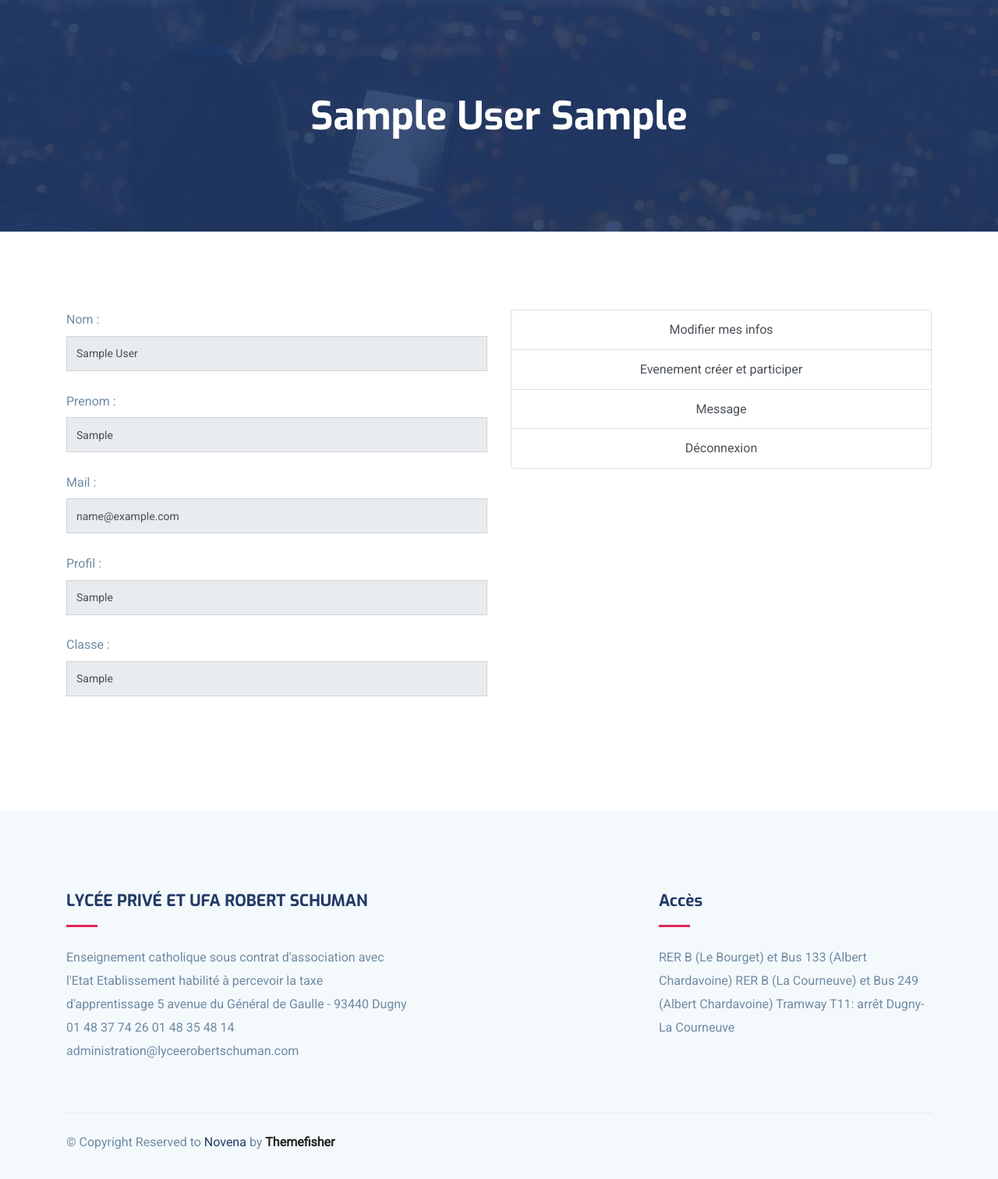
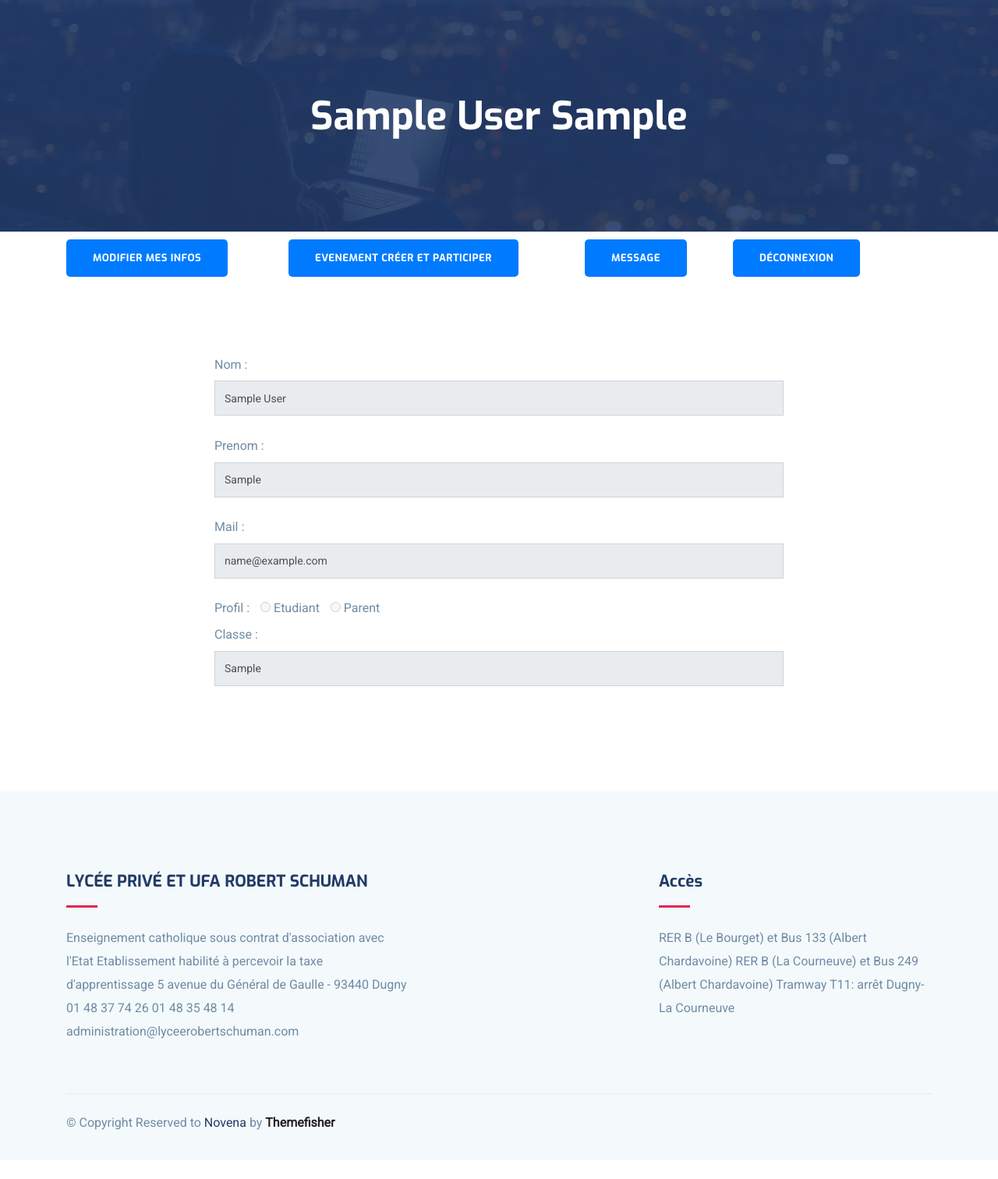
Before and after one commit to ThaMad/ProjetLPRS, a PHP site: page /view/profil/profil.php in a window 1280 px wide. Shown: the part 174-1686 px from the top of the page at 78% size. After the commit the page ends 1623 px from the top, so only its background shows below. Run offline with PHP 8.4, Linux system fonts and the light colour scheme; the visitor is signed in with stand-in values (Sample User, id 1); tables that the repository leaves empty or names only in its code hold one stand-in row (values such as "Sample post"); some libraries are stand-ins or nearby versions.

Commit message:
ajout modification + une page d'attente/chargement

```diff
--- a/manager/manager.php
+++ b/manager/manager.php
@@ -289,6 +289,20 @@ table[class=body] .article {
         header("Location: ../index.php");
     }
 
+    public function modificationProfil($user) {
+        session_start();
+        $bdd = self::connexion_bdd();
+        $req = $bdd->prepare('UPDATE user SET nom=:nom,prenom=:prenom,mail = :mail,profil= :profil, classe=:classe WHERE mail=:mail');
+        $req->execute(array(
+            'nom' => $user->getNom(),
+            'prenom' => $user->getPrenom(),
+            'mail' => $user->getMail(),
+            'profil'=>$user->getProfil(),
+            'classe'=>$user->getClasse(),
+        ));
+            header("Location: ../index.php");
+    }
+
     function mail($subject,$body,$toMail){
 
         require_once "../PHPMailer/PHPMailer.php";
--- a/view/footer/footerinview.php
+++ b/view/footer/footerinview.php
@@ -70,5 +70,5 @@ Essential Scripts
 <script src="../../js/contact.js"></script>
 <script src="../../js/profil.js"></script>
 <script src="../../js/connexion.js"></script>
-<script src="../js/app.js"></script>
+<script src="../../js/app.js"></script>
 <script type="text/javascript" charset="utf8" src="//cdn.datatables.net/1.11.3/js/jquery.dataTables.min.js"></script>
--- a/view/header/header.php
+++ b/view/header/header.php
@@ -14,7 +14,7 @@ $bdd = $manager->connexion_bdd();
     <title>Lycée Robert Schuman</title>
 
     <!-- Favicon -->
-    <link rel="shortcut icon" type="image/x-icon" src="/ProjetLPRS/images/favicon.ico"/>
+    <link rel="shortcut icon" type="image/x-icon" src="../ProjetLPRS/images/favicon.ico"/>
 
     <!-- bootstrap.min css -->
     <link rel="stylesheet" href="plugins/bootstrap/css/bootstrap.min.css">
--- a/view/header/headerinview.php
+++ b/view/header/headerinview.php
@@ -14,7 +14,7 @@ $bdd = $manager->connexion_bdd();
     <title>Lycée Robert Schuman</title>
 
     <!-- Favicon -->
-    <link rel="shortcut icon" type="image/x-icon" src="/ProjetLPRS/images/favicon.ico" />
+    <link rel="shortcut icon" type="image/x-icon" src="../../images/favicon.ico" />
 
     <!-- bootstrap.min css -->
     <link rel="stylesheet" href="../../plugins/bootstrap/css/bootstrap.min.css">
@@ -23,7 +23,7 @@ $bdd = $manager->connexion_bdd();
     <!-- Slick Slider  CSS -->
     <link rel="stylesheet" href="../../plugins/slick-carousel/slick/slick.css">
     <link rel="stylesheet" href="../../plugins/slick-carousel/slick/slick-theme.css">
-    <link href="../../plugins/css/toastr.min.css" rel="stylesheet" />
+    <link rel="stylesheet" href="../../plugins/toastr/css/toastr.min.css"/>
 
 
     <!-- Main Stylesheet -->
--- /dev/null
+++ b/view/page-attente.php
@@ -0,0 +1,26 @@
+<div class="modal inmodal" style='z-index: 100000!important;' id="pleaseWaitDialog" tabindex="-1" role="dialog"
+     aria-hidden="true" data-backdrop="static" data-keyboard="false">
+    <div class="modal-dialog modal-sm">
+        <div class="modal-content">
+            <div class="modal-header">
+                <h1>Merci d'attendre...</h1>
+            </div>
+            <div class="modal-body">
+                <div class="progress progress-striped active">
+                    <div style="width: 100%" aria-valuemax="100" aria-valuemin="0" aria-valuenow="100"
+                         role="progressbar" class="progress-bar progress-bar-info">
+                        <span class="sr-only"></span>
+                    </div>
+                </div>
+            </div>
+        </div>
+    </div>
+</div>
+<div class="footer font-size-11px">
+    <div class="pull-right">
+</div>
+    <div class='pull-left'>
+</div>
+    <div class='text-center'>
+    </div>
+</div>
--- a/view/profil/profil.php
+++ b/view/profil/profil.php
@@ -72,40 +72,79 @@ foreach ($a
             </div>
         </div>
     </section>
-
-<section class="section doctors">
-    <div class="container">
-        <div class="row">
-            <div class="col-md-6">
-                <label class="text-center">Nom :</label>
-                <input type="text" class="form-control" id="nominfodata" name="nom" value="<?php echo $value['nom']; ?>" disabled>
-                </br>
-                <label class="text-center">Prenom :</label>
-                <input type="text" class="form-control" id="prenominfodata" name="prenom" value="<?php echo $value['prenom']; ?>" disabled>
-                </br>
-                <label class="text-center">Mail :</label>
-                <input type="text" class="form-control" id="mailinfodata" name="mail" value="<?php echo $value['mail']; ?>" disabled>
-                </br>
-                <label class="text-center">Profil :</label>
-                <input type="text" class="form-control" id="profilinfodata" name="profil" value="<?php echo $value['profil']; ?>" disabled>
-                </br>
-                <label class="text-center">Classe :</label>
-                <input type="text" class="form-control" id="classeinfodata" name="classe" value="<?php echo $value['classe'];} ?>" disabled>
-
-                <button type="button" class="btn btn-secondary" id="retour" style="visibility: hidden">Retour</button>
-                <button type="button" class="btn btn-primary" id="save-modification" style="visibility: hidden">Modification</button>
-            </div>
-            <div class="col-md-6">
-                <button class="list-group-item list-group-item-action text-center" id="modifdata">Modifier mes infos</button>
-                <button href="#" class="list-group-item list-group-item-action text-center">Evenement créer et participer
-                </button>
-                <button href="#" class="list-group-item list-group-item-action text-center">Message</button>
-                <a href="../../traitement/deconnexion.php" class="list-group-item list-group-item-action text-center">Déconnexion</a>
+    <section>
+        <div class="container">
+            <div class="row">
+                <div class="col-md-3">
+                    <button class="btn btn-primary text-center" id="modifdata" style="margin-top: 10px;">Modifier mes
+                        infos
+                    </button>
+                </div>
+                <div class="col-md-4">
+                    <button href="#" class="btn btn-primary text-center" style="margin-top: 10px;">Evenement créer et
+                        participer
+                    </button>
+                </div>
+                <div class="col-md-2">
+                    <button href="#" class="btn btn-primary text-center" style="margin-top: 10px;">Message</button>
+                </div>
+                <div class="col-md-3">
+                    <a href="../../traitement/deconnexion.php" class="btn btn-primary text-center"
+                       style="margin-top: 10px;">Déconnexion</a>
+                </div>
             </div>
         </div>
-    </div>
+    </section>
+<section class="section doctors">
+    <form action="../../traitement/modification-profil.php" method="post" id="form-modification-profil">
+        <div class="container">
+            <div class="row">
+                <div class="col-md-2"></div>
+                <div class="col-md-8">
+                    <label class="text-center">Nom :</label>
+                    <input type="text" class="form-control" id="nominfodata" name="nom"
+                           value="<?php echo $value['nom']; ?>" disabled>
+                    </br>
+                    <label class="text-center">Prenom :</label>
+                    <input type="text" class="form-control" id="prenominfodata" name="prenom"
+                           value="<?php echo $value['prenom']; ?>" disabled>
+                    </br>
+                    <label class="text-center">Mail :</label>
+                    <input type="email" class="form-control" id="mailinfodata" name="mail"
+                           value="<?php echo $value['mail']; ?>" disabled>
+                    </br>
+                    <label class="text-center">Profil :</label>
+                    <input type="radio" id="etudiantinfodata" name="customRadioInline1"
+                           value="etudiant"
+                           style="margin-left: 10px;" <?php if ($value['profil'] == 'etudiant') { ?> checked <?php } ?>
+                           disabled>
+                    <label for="customRadioInline1">Etudiant</label>
+                    <input type="radio" id="parentinfodata" name="customRadioInline1"
+                           value="parent"
+                           style="margin-left: 10px;" <?php if ($value['profil'] == 'parent') { ?> checked <?php } ?>
+                           disabled>
+                    <label for="customRadioInline2">Parent</label>
+                    </br>
+                    <label class="text-center">Classe :</label>
+                    <input type="text" class="form-control" id="classeinfodata" name="classe"
+                           value="<?php echo $value['classe'];
+                           } ?>" disabled>
+
+                    </br>
+                    <button type="button" class="btn btn-secondary" id="retour" style="margin-right: 2px;" hidden>
+                        Retour
+                    </button>
+                    <button type="button" class="btn btn-primary" id="save-modification" hidden>
+                        Modification
+                    </button>
+                </div>
+                <div class="col-md-2"></div>
+            </div>
+        </div>
+    </form>
 </section>
 <?php
+include('../page-attente.php');
 include('../footer/footerinview.php');
 ?>
 </body>
```
Also changed, not shown: js/profil.js (+59 -3 lines), traitement/modification-profil.php (added, +20 -0 lines).
